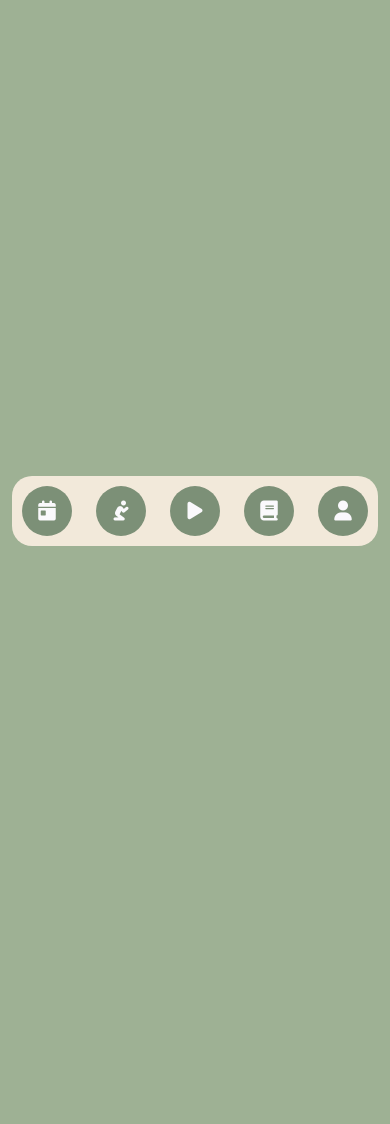
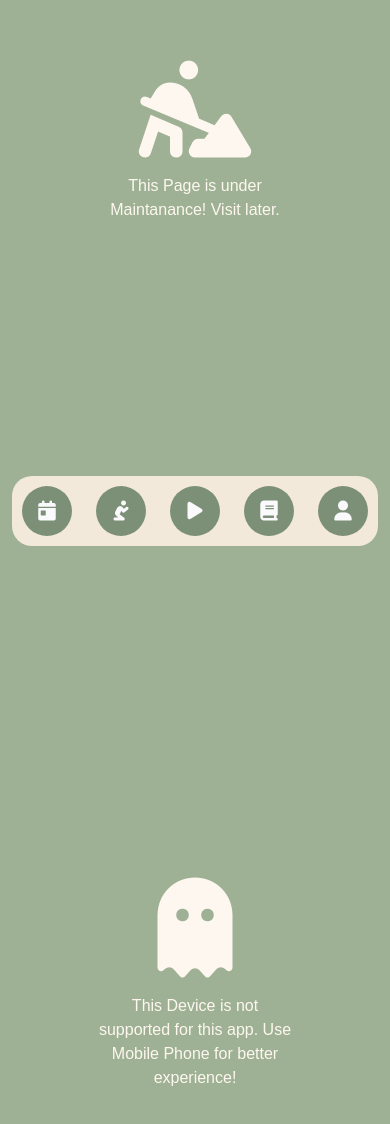
Before and after one commit to Thoufeeque-Rahman/hackathon-app, a React (Vite) app: page /maint in a window 390 px wide. Shown: the part 274-1398 px from the top of the page. Before the commit the page ends 844 px from the top, so only its background shows below. Built offline with nearby package versions, Linux system fonts and the light colour scheme; a web font is replaced by a local one.

Commit message:
finaling everything

```diff
--- a/src/App.jsx
+++ b/src/App.jsx
@@ -9,6 +9,7 @@ import Qalbox from './components/Qalbox/Qalbox';
 import Quran from './components/Quran/Quran';
 import ReadSurah from './components/ReadSurah/ReadSurah';
 import Profile from './components/Profile/Profile';
+import Maintenance from './components/Maintenance/Maintenance';
 
 function App() {
 
@@ -26,20 +27,24 @@ function App() {
                 <Route path="/Quran" element={<Quran />} />
                 <Route path="/Quran/read-surah/:surahNumber" element={<ReadSurah />} />
                 <Route path="/Profile" element={<Profile />} />
+                <Route path="/maint" element={<Maintenance />} />
+
               </Routes>
             </div>
           } />
         </Routes>
       </div>
-      <div className="d-md-block d-none d-sm-none text-center" style={{
-        backgroundColor: 'grey',
+      <div className='position-relative text-center' style={{
             height: '100vh',
             display: 'flex',
             justifyContent: 'center',
             alignItems: 'center',
             flexDirection: 'column',
         }}>
-        <p>Not supported in this Device, use Mobile Device to use App.</p>
+            <div className='position-absolute top-50 start-50 translate-middle'>
+                <i style={{ fontSize: '100px' }} class="fa-solid fa-ghost mb-3"></i>
+                <p>This Device is not supported for this app. Use Mobile Phone for better experience!</p>
+            </div>
         </div>
     </div>
   );
--- a/src/components/Home/Home.jsx
+++ b/src/components/Home/Home.jsx
@@ -3,6 +3,7 @@ import { Col, Container, Row } from 'react-bootstrap';
 import './Home.css';
 import Modal from 'react-modal';
 import Qalbox from '../Qalbox/Qalbox';
+import { useNavigate } from 'react-router';
 
 // Set the root element for accessibility of modal
 Modal.setAppElement('#root');
@@ -12,6 +13,7 @@ function Home() {
   const [nearestPrayer, setNearestPrayer] = useState(null);
   const [isModalOpen, setIsModalOpen] = useState(false); // State to control the modal
 
+  const navigate = useNavigate()
   // Function to open modal
   const openModal = () => setIsModalOpen(true);
 
@@ -73,6 +75,10 @@ function Home() {
     setNearestPrayer(closestPrayer);
   };
 
+  const handleMaintance = () => {
+    window.location.href = '/maint';
+  }
+
   return (
     <div className='p-2' style={{ backgroundColor: '#9eb194', overflow: 'hidden' }}>
       <div className="head" style={{ backgroundColor: '#9eb194', height: '1vh' }}></div>
@@ -93,9 +99,9 @@ function Home() {
               <div style={{ height: '120px' }} className='time-card d-flex align-items-end flex-column'>
                 <div className="d-flex ms-auto fs-3 me-3">
                   <div className='px-3 py-1 text-center' style={{ background: '#9eb194', color: 'white', borderRadius: '25px', marginRight: '10px', cursor: 'pointer' }}>
-                    <p className='fs-6 fw-medium'>Profile</p>
+                    <p onClick={() => navigate('/Profile')} className='fs-6 fw-medium'>Profile</p>
                   </div>
-                  <i className='fa fa-gear mt-1 fs-3'></i>
+                  <i onClick={() => handleMaintance()} className='fa fa-gear mt-1 fs-3'></i>
                 </div>
                 <div className="p-1"></div>
                 <p className='mt-auto'>{data?.data?.date?.hijri.day} {data?.data?.date?.hijri.month.en} | {data?.data?.date?.hijri.year}</p>
@@ -156,19 +162,19 @@ function Home() {
       <div className="journ-section">
         <h4>Journey</h4>
         <div>
-          <button className="btn right" style={{ display: 'inline-block' }}>
+          <button onClick={() => handleMaintance()} className="btn right" style={{ display: 'inline-block' }}>
             Set reading goal <i className="fas fa-arrow-right"></i>
           </button>
-          <button className="btn ms-3 pt-0 left" style={{ width: '160px', height: '45px', display: 'inline-block' }}>
+          <button onClick={() => handleMaintance()} className="btn ms-3 pt-0 left" style={{ width: '160px', height: '45px', display: 'inline-block' }}>
             <span className="small" style={{ fontSize: '10px', paddingBottom: '0px' }}>Weekly</span>
             <br className="custom-br" />
             <span className="small" style={{ paddingTop: '0px' }}>-1 tracked</span>
           </button>
-          <button className="btn ms-3 pt-0 left" style={{ width: '160px', height: '45px', display: 'inline-block', alignContent: 'center', justifyContent: 'center', paddingTop: '0px' }}>
+          <button onClick={() => handleMaintance()} className="btn ms-3 pt-0 left" style={{ width: '160px', height: '45px', display: 'inline-block', alignContent: 'center', justifyContent: 'center', paddingTop: '0px' }}>
             <span className='small' style={{ marginTop: '5px', paddingTop: '5px' }}>Days Prayed</span>
             <span>--</span>
           </button>
-          <button className="btn ms-3 pt-0 left" style={{ width: '160px', height: '45px', display: 'inline-block' }}>
+          <button onClick={() => handleMaintance()} className="btn ms-3 pt-0 left" style={{ width: '160px', height: '45px', display: 'inline-block' }}>
             <span className="small" style={{ fontSize: '10px', paddingBottom: '0px' }}>Weekly</span>
             <br className="custom-br" />
             <span className="small" style={{ paddingTop: '0px' }}>-1 tracked</span>
@@ -179,42 +185,42 @@ function Home() {
       <div className="more-buttons">
         <Row>
           <Col xs={2} style={{ textAlign: 'center' }}>
-            <div>
+            <div onClick={() => handleMaintance()}>
               <i class="fa-solid fa-ellipsis p-3" style={{ color: 'white', backgroundColor: 'grey', borderRadius: '25px', cursor: 'pointer' }}></i>
               More
             </div>
           </Col>
 
           <Col xs={2} style={{ textAlign: 'center' }}>
-            <div>
+            <div onClick={() => handleMaintance()}>
               <i class="fa-solid fa-compass  fs-1" style={{ color: 'white', borderRadius: '25px', backgroundColor: 'grey', cursor: 'pointer', padding: '10px' }}></i>
               Qibla
             </div>
           </Col>
 
           <Col xs={2} style={{ textAlign: 'center' }}>
-            <div>
+            <div onClick={() => handleMaintance()}>
               <i class="fa-solid fa-hands-holding p-3" style={{ color: 'white', backgroundColor: 'grey', borderRadius: '25px', cursor: 'pointer' }}></i>
               Duas
             </div>
           </Col>
 
           <Col xs={2} style={{ textAlign: 'center' }}>
-            <div>
+            <div onClick={() => handleMaintance()}>
               <i class="fa-solid fa-video p-3" style={{ color: 'white', backgroundColor: 'grey', borderRadius: '25px', cursor: 'pointer' }}></i>
               Live
             </div>
           </Col>
 
           <Col xs={2} style={{ textAlign: 'center' }}>
-            <div>
+            <div onClick={() => handleMaintance()}>
               <i class="fa-solid fa-book-open p-3" style={{ color: 'white', backgroundColor: 'grey', borderRadius: '25px', cursor: 'pointer' }}></i>
               Ilm
             </div>
           </Col>
 
           <Col xs={2} style={{ textAlign: 'center' }}>
-            <div>
+            <div onClick={() => handleMaintance()}>
               <i class="fa-solid fa-circle-plus p-3" style={{ color: 'white', backgroundColor: 'grey', borderRadius: '25px', cursor: 'pointer' }}></i>
               Tasbih
             </div>
--- /dev/null
+++ b/src/components/Maintenance/Maintenance.jsx
@@ -0,0 +1,20 @@
+import React from 'react'
+
+function Maintenance() {
+    return (
+        <div className='position-relative text-center' style={{
+            height: '100vh',
+            display: 'flex',
+            justifyContent: 'center',
+            alignItems: 'center',
+            flexDirection: 'column',
+        }}>
+            <div className='position-absolute top-50 start-50 translate-middle'>
+                <i style={{ fontSize: '100px' }} class="fa-solid fa-person-digging mb-3"></i>
+                <p>This Page is under Maintanance! Visit later.</p>
+            </div>
+        </div>
+    )
+}
+
+export default Maintenance
--- a/src/components/Profile/Profile.jsx
+++ b/src/components/Profile/Profile.jsx
@@ -2,6 +2,10 @@ import React from 'react';
 import './Profile.css'; // Make sure to create this CSS file with the same styles.
 
 const Profile = () => {
+
+  const handleMaintance = () => {
+    window.location.href = '/maint';
+  }
   return (
     <div>
       <div className="profile-section">
@@ -12,17 +16,17 @@ const Profile = () => {
           height="50"
         />
         <br />
-        <button className="btn-premium">Go Premium</button>
-        <p>Join our global community for access to a full suite of features!</p>
-        <button className="btn-create-account">Create free account</button>
+        <button onClick={() => handleMaintance()} className="btn-premium">Donate</button>
+        <p>Join our global community for helping the poorest muslims!</p>
+        <button onClick={() => handleMaintance()} className="btn-create-account">Create free account</button>
       </div>
 
       <div className="journey-section">
         <h4>Journey</h4>
-        <button className="btn right">
+        <button onClick={() => handleMaintance()} className="btn right">
           Set reading goal <i className="fas fa-arrow-right"></i>
         </button>
-        <button className="btn ms-3 pt-0 left" style={{width:'160px',height:'45px'}}>
+        <button onClick={() => handleMaintance()} className="btn ms-3 pt-0 left" style={{width:'160px',height:'45px'}}>
         <span className="small" style={{ fontSize: '10px' }}>Weekly</span>
         <br className='custom-br' />
         <span className='small '>-1 tracked</span>
@@ -48,9 +52,8 @@ const Profile = () => {
         </div>
       </div>
 
-      <div className="ad-banner">
+      <div className="ad-banner pb-5">
         <p>DON'T LIKE ADS? Try Premium and you'll never go back</p>
-        <button className="btn-premium">GET PREMIUM</button>
       </div>
     </div>
   );
--- a/src/components/Quran/Quran.jsx
+++ b/src/components/Quran/Quran.jsx
@@ -25,12 +25,14 @@ function Quran() {
     navigate(`/Quran/read-surah/${surahNumber}`)
     console.log(`clicked ${surahNumber}`);
   }
-
+  const handleMaintance = () => {
+    window.location.href = '/maint';
+  }
   return (
     <div className="quran pb-5">
       <div className="quran-head shadow-sm p-3 sticky-top d-flex justify-content-between align-items-center" style={{ backgroundColor: '#9eb194' }}>
         <h4 className='m-0'>Quran</h4>
-        <i className='fa fa-gear'></i>
+        <i onClick={() => handleMaintance()} className='fa fa-gear'></i>
       </div>
       <div className="quran-table p-3 pb-5">
         <div className='px-2 text-center' style={{ background: 'white', color: '#9eb194', paddingTop: '5px', paddingBottom: '3px', borderRadius: '20px', width: 'fit-content' }}>
```
Lines whose indentation alone changed are shown as unchanged.
